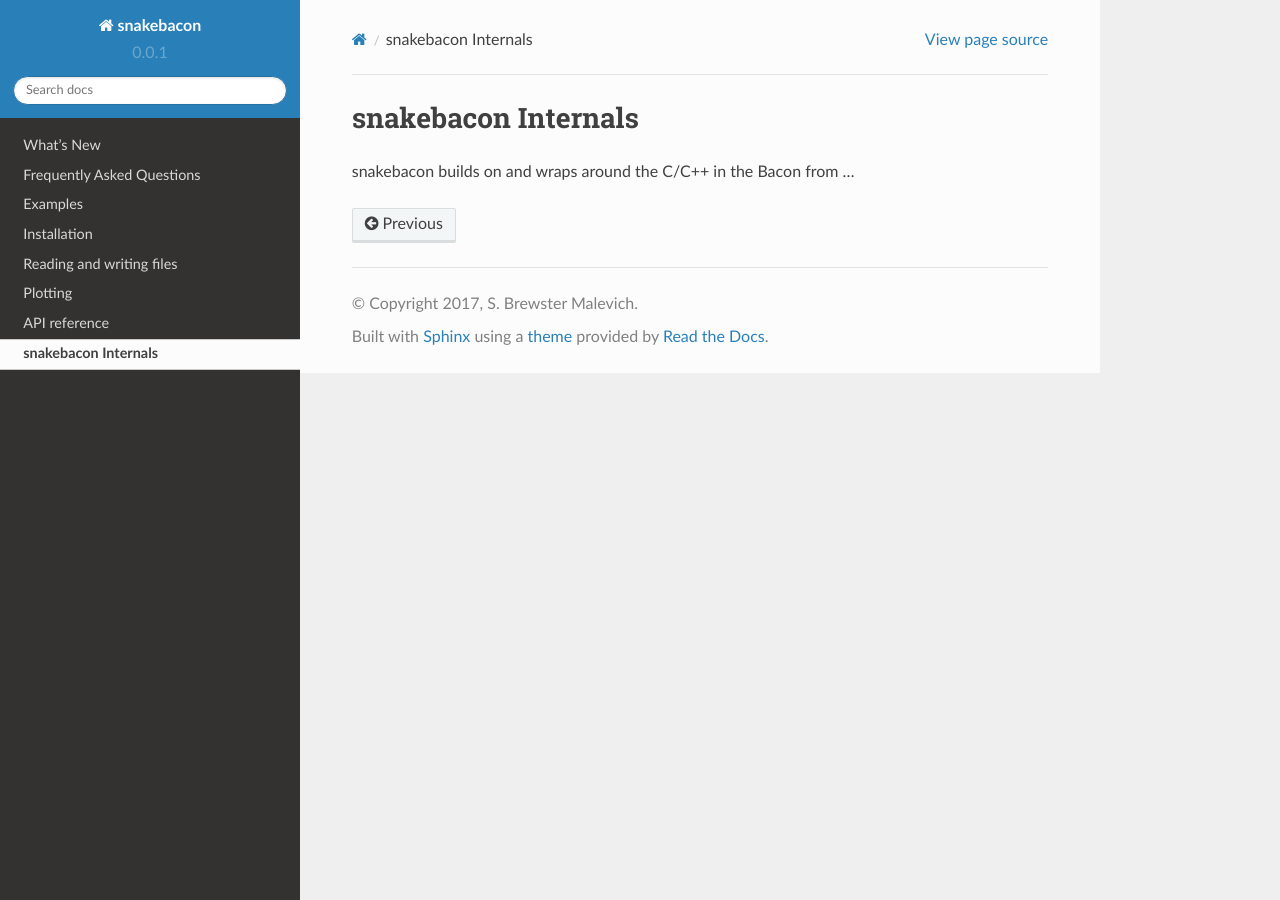
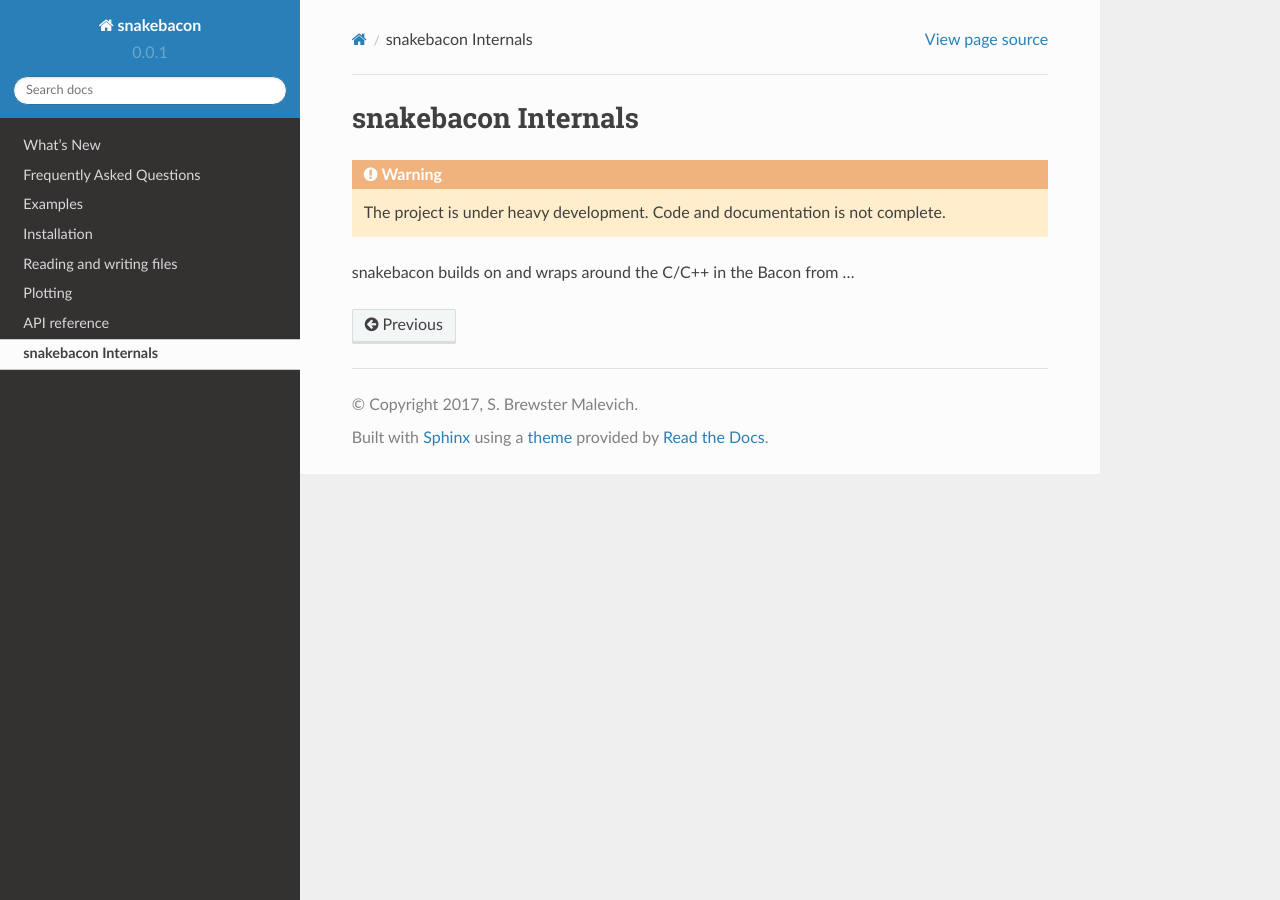
Before and after one commit to brews/snakebacon, a Sphinx documentation site: the page built from docs/internals.rst, in a window 1280 px wide. Built offline with Sphinx 7.4.7 and the Read the Docs theme 2.0.0, drawn with Linux system fonts in a browser that asks for light colours.

Commit message:
Put development warning box on all doc pages. Release v0.0.1.

```diff
--- a/docs/examples.rst
+++ b/docs/examples.rst
@@ -1,5 +1,10 @@
 Examples
 ========
 
+.. warning::
+
+   The project is under heavy development. Code and documentation is not complete.
+
+
 .. toctree::
     :maxdepth: 2
--- a/docs/faq.rst
+++ b/docs/faq.rst
@@ -1,5 +1,9 @@
 Frequently Asked Questions
 ==========================
+
+.. warning::
+
+   The project is under heavy development. Code and documentation is not complete.
 
 Where did the name "snakebacon" come from?
 ------------------------------------------
--- a/docs/installing.rst
+++ b/docs/installing.rst
@@ -3,5 +3,10 @@
 Installation
 ============
 
+.. warning::
+
+   The project is under heavy development. Code and documentation is not complete.
+
+
 Required dependencies
 ---------------------
--- a/docs/internals.rst
+++ b/docs/internals.rst
@@ -3,6 +3,11 @@
 snakebacon Internals
 ====================
 
+.. warning::
+
+   The project is under heavy development. Code and documentation is not complete.
+
+
 .. currentmodule:: xarray
 
 snakebacon builds on and wraps around the C/C++ in the Bacon from ...
--- a/docs/io.rst
+++ b/docs/io.rst
@@ -2,3 +2,7 @@
 
 Reading and writing files
 =========================
+
+.. warning::
+
+   The project is under heavy development. Code and documentation is not complete.
--- a/docs/plots.rst
+++ b/docs/plots.rst
@@ -3,5 +3,10 @@
 Plotting
 ========
 
+.. warning::
+
+   The project is under heavy development. Code and documentation is not complete.
+
+
 Introduction
 ------------
```
